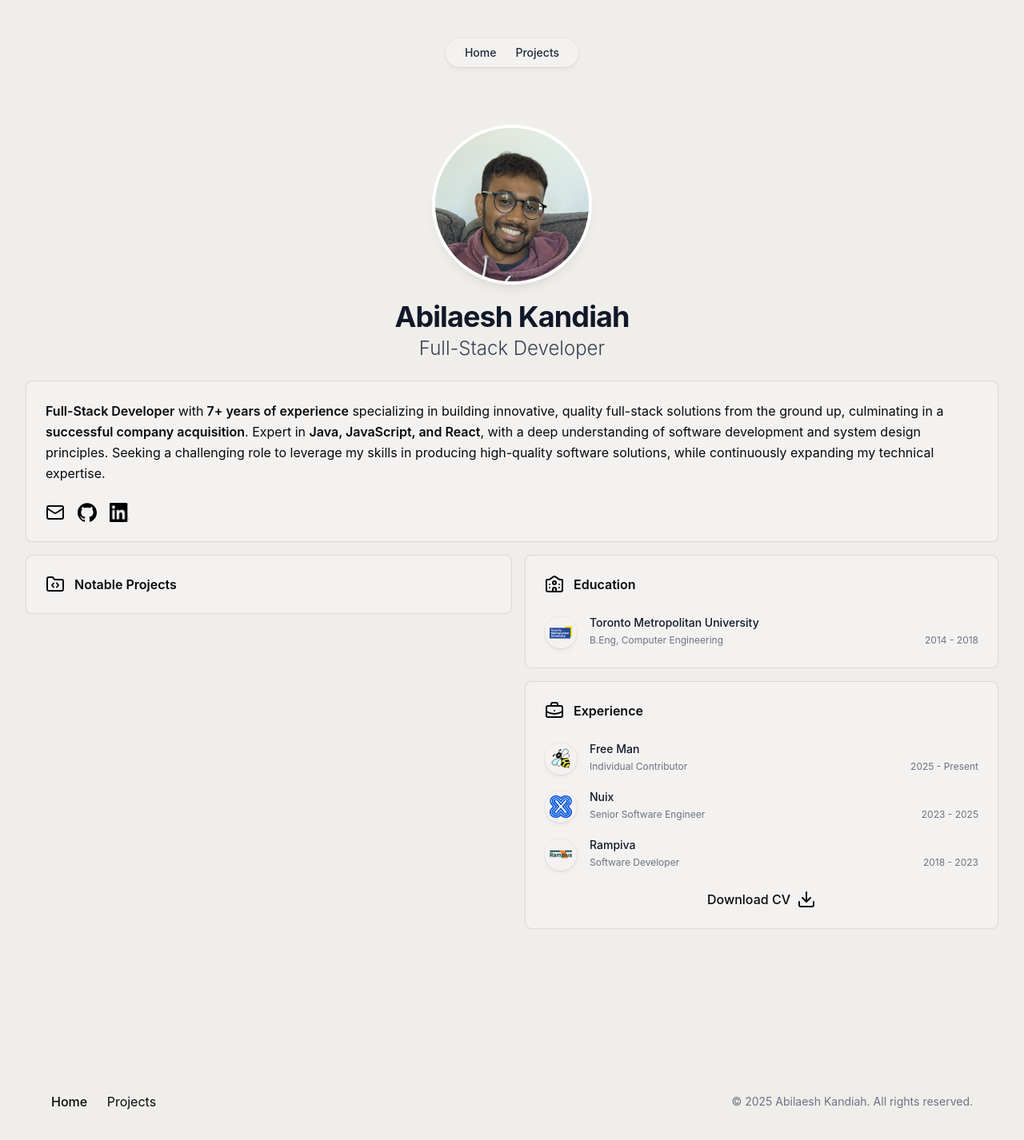
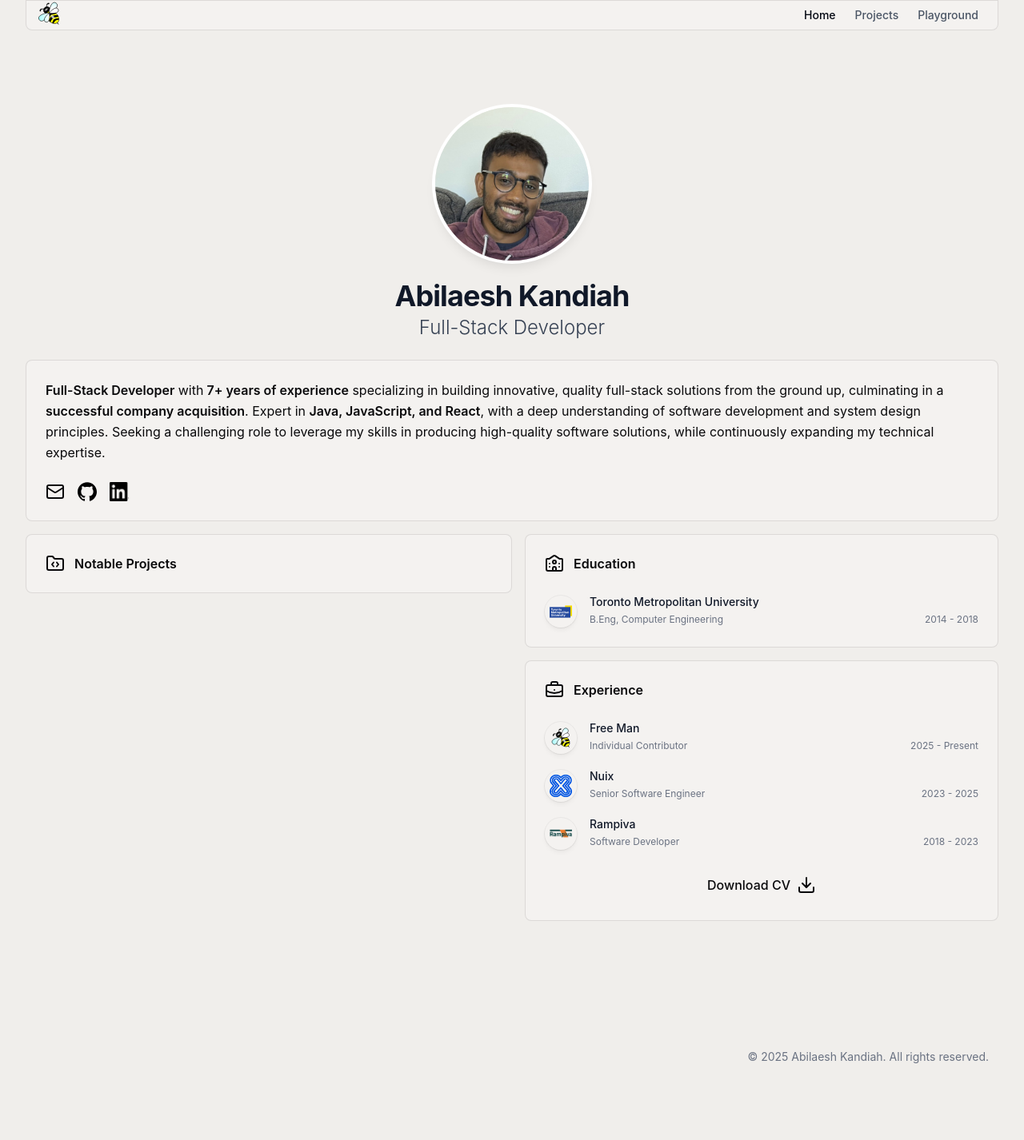
Before and after one commit to abikandiah/portfolio, a React (Vite) app: page / in a window 1280 px wide. Shown: the top 1426 px of the page at 80% size. After the commit the page ends 1396 px from the top, so only its background shows below. Built offline with nearby package versions, Linux system fonts and the light colour scheme.

Commit message:
Style and alignment improvements

```diff
--- a/src/components/Footer.tsx
+++ b/src/components/Footer.tsx
@@ -1,24 +1,14 @@
-import { NavLink } from "./misc";
 
 function Footer() {
     return (
-        <footer className="flex-none mt-32 py-1 px-8 backdrop-blur-md">
-            <div className="mx-auto max-w-screen-xl px-8">
-                <div className="pt-10 pb-16">
-                    <div>
-                        <div className="flex flex-col items-center justify-between gap-6 md:flex-row">
-                            <div className="flex flex-wrap justify-center gap-x-6 gap-y-1">
-                                <NavLink to="/" text={'Home'} />
-
-                                <NavLink to="/projects" text={'Projects'} />
-                            </div>
-                            <p className="text-sm text-gray-500">
-                                ©
-                                2025
-                                Abilaesh Kandiah. All rights reserved.
-                            </p>
-                        </div>
-                    </div>
+        <footer className="mx-auto max-w-screen-xl px-8 mt-16">
+            <div className="py-16 px-3">
+                <div className="flex md:justify-end justify-center">
+                    <p className="text-sm text-gray-500">
+                        ©
+                        2025
+                        Abilaesh Kandiah. All rights reserved.
+                    </p>
                 </div>
             </div>
         </footer>
--- a/src/components/Header.tsx
+++ b/src/components/Header.tsx
@@ -1,20 +1,26 @@
 import { Link } from "@tanstack/react-router";
+import { Button } from "./ui/button";
 
 
 function Header() {
     return (
-        <header className="relative top-0 z-50 h-32">
-            <div className="relative top-0 z-10 h-16 pt-12">
+        <header className="max-w-screen-xl mx-auto px-8 pb-16">
 
-                <div className="flex flex-1 justify-end md:justify-center">
+            <div className="header-card">
+                <Link to={"/"}>
+                    <img
+                        className="h-8 w-8"
+                        src="/src/assets/bee.svg"
+                        alt="Home Bee"
+                    />
+                </Link>
+
                 <div className="md:hidden">
-                        HAMBURGER FOR SMALL PHONE!
+                    <Button />
                 </div>
 
                 <nav className="hidden md:block">
-                        <ul className="
-                            flex rounded-full bg-card px-3 text-sm font-medium text-gray-800
-                            shadow-md ring-1 shadow-stone-800/5 ring-stone-900/5 backdrop-blur-sm"
+                    <ul className="flex rounded-md px-3 text-sm font-medium"
                     >
                         <li>
                             <NavLink to="/" text={'Home'} />
@@ -22,18 +28,19 @@ function Header() {
                         <li>
                             <NavLink to="/projects" text={'Projects'} />
                         </li>
+                        <li>
+                            <NavLink to="/play" text={'Playground'} />
+                        </li>
                     </ul>
                 </nav>
-                </div>
             </div>
         </header>
     );
 }
 
 function NavLink({ to, text }: { to: string; text: string }) {
-    // MAKE ACTIVE TEXT COLOR!?!
     return (
-        <Link className="relative block px-3 py-2 transition hover:text-teal-500"
+        <Link className="nav-link"
             to={to} data-text={text}
             activeProps={{ className: 'nav-link-active' }}
         >
@@ -42,4 +49,7 @@ function NavLink({ to, text }: { to: string; text: string }) {
     );
 }
 
+<span className="absolute inset-x-1 -bottom-px h-px bg-linear-to-r from-teal-500/0 via-teal-500/40 to-teal-500/0
+ dark:from-teal-400/0 dark:via-teal-400/40 dark:to-teal-400/0"></span>
+
 export default Header;
--- a/src/components/home/WorkExperience.tsx
+++ b/src/components/home/WorkExperience.tsx
@@ -64,8 +64,8 @@ function WorkExperienceRow({ companyName, role, duration, logoSrc }: WorkExperie
 function DownloadResume() {
     return (
         <a href={"/src/assets/Abilaesh Kandiah - Resume.pdf"} download
-			className="flex items-center mx-auto"
-			title="Download CV"
+            className="flex items-center justify-center mx-auto
+                px-3 py-2 rounded-md"
         >
             <span className="mr-2 font-medium">Download CV</span>
             <Download />
--- a/src/components/ui/button.tsx
+++ b/src/components/ui/button.tsx
@@ -30,7 +30,7 @@ const buttonVariants = cva(
 			},
 		},
 		defaultVariants: {
-			variant: "default",
+			variant: "outline",
 			size: "default",
 		},
 	}
--- a/src/styles.css
+++ b/src/styles.css
@@ -7,24 +7,17 @@
 	@apply text-card-foreground flex flex-col gap-6 p-6 rounded-md bg-card border-stone-300/80 border;
 }
 
-.nav-link {
-	display: inline-flex;
-	align-items: center;
-	flex-direction: column;
+.header-card {
+	@apply flex justify-between rounded-b-md text-card-foreground bg-card border border-stone-300/80 pl-3
 }
 
-.nav-link::after {
-	content: attr(data-text);
-	font-weight: 500;
-	opacity: 0;
-	height: 0;
-	pointer-events: none;
+.nav-link {
+	@apply relative block px-3 py-2 transition text-gray-600 hover:text-gray-950
 }
 
 .nav-link:hover,
 .nav-link-active {
-	@apply transition duration-200;
-	font-weight: 500;
+	@apply text-gray-950 transition duration-200;
 }
 
 body {
```
Lines whose indentation alone changed are shown as unchanged.
